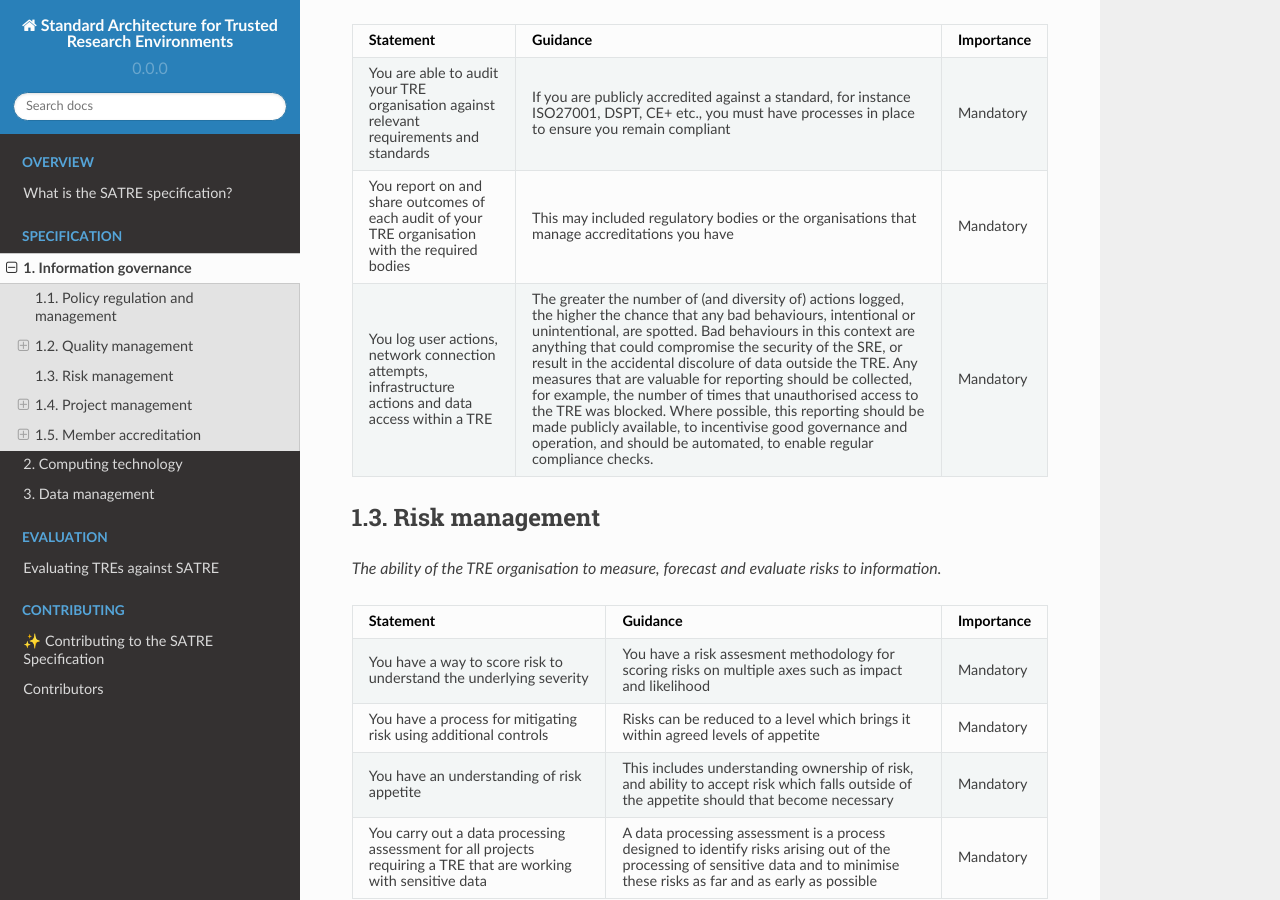
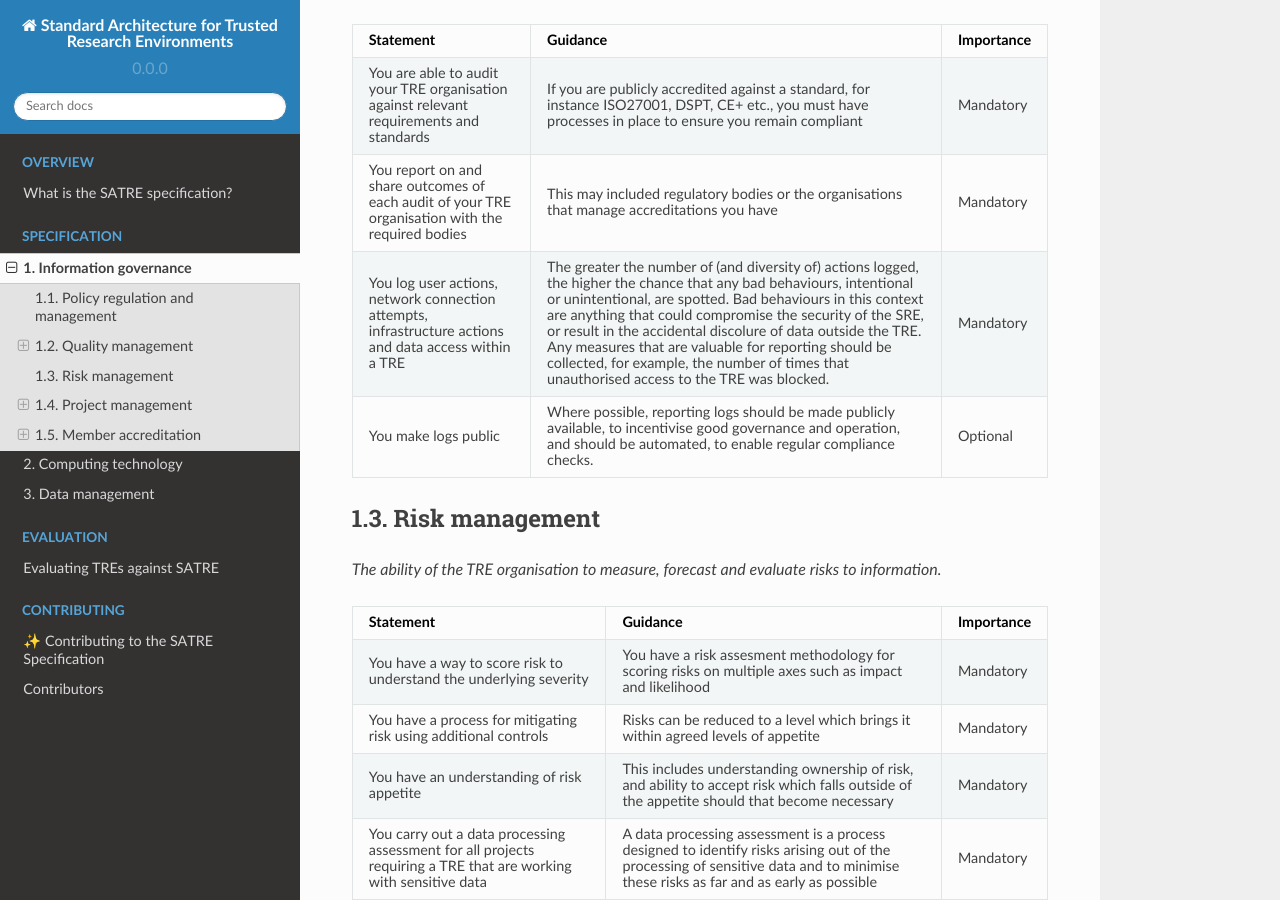
Before and after one commit to sa-tre/satre-specification, a Sphinx documentation site: the page built from docs/source/pillars/information_governance.md, in a window 1280 px wide and 900 px high, scrolled down 1814 px. Built offline with Sphinx 7.4.7 and the Read the Docs theme 2.0.0, drawn with Linux system fonts in a browser that asks for light colours.

Commit message:
public logs optional

````diff
--- a/docs/source/pillars/information_governance.md
+++ b/docs/source/pillars/information_governance.md
@@ -90,8 +90,10 @@ _The ability of the TRE organisation to monitor compliance with internal and ext
   - The greater the number of (and diversity of) actions logged, the higher the chance that any bad behaviours, intentional or unintentional, are spotted.
     Bad behaviours in this context are anything that could compromise the security of the SRE, or result in the accidental discolure of data outside the TRE.
     Any measures that are valuable for reporting should be collected, for example, the number of times that unauthorised access to the TRE was blocked.
-    Where possible, this reporting should be made publicly available, to incentivise good governance and operation, and should be automated, to enable regular compliance checks.
   - Mandatory
+* - You make logs public
+  - Where possible, reporting logs should be made publicly available, to incentivise good governance and operation, and should be automated, to enable regular compliance checks.
+  - Optional
 ```
 
 ## Risk management
````
